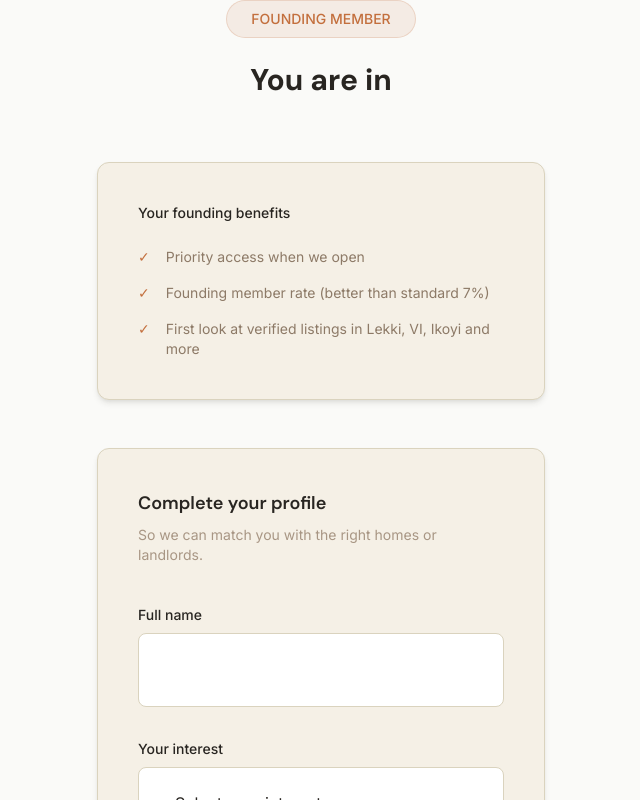
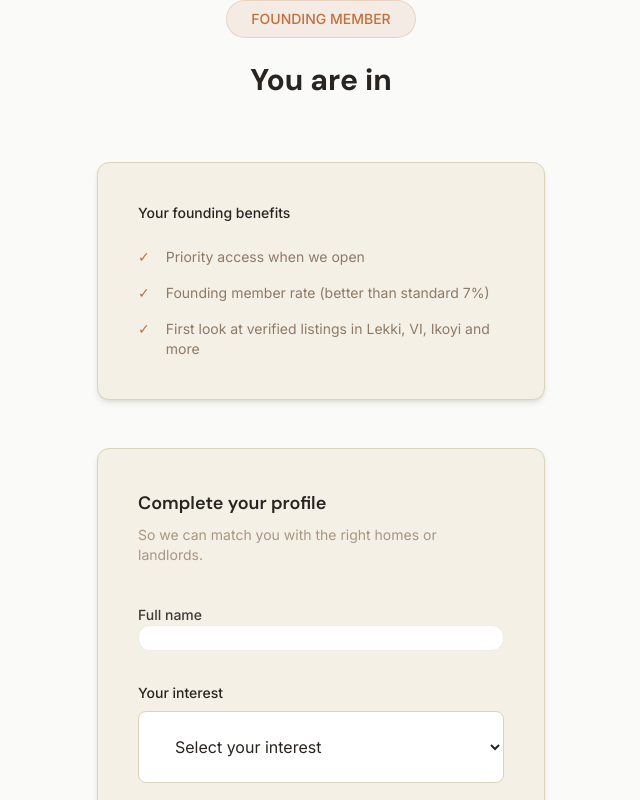
Before and after one commit to FADAREC/ShelterPoint-NG, a Next.js app: page /welcome in a window 1280 px wide. Shown: the top 800 px of the page, without its empty margins (319-959 px from the left). Built offline with nearby package versions, Linux system fonts and the light colour scheme.

Commit message:
design: Apple-like refined input

```diff
--- a/components/ui/Input.tsx
+++ b/components/ui/Input.tsx
@@ -12,9 +12,12 @@ const Input = forwardRef<HTMLInputElement, InputProps>(
     const inputId = id || label?.toLowerCase().replace(/\s+/g, '-');
 
     return (
-      <div className="w-full space-y-1">
+      <div className="w-full space-y-1.5">
         {label && (
-          <label htmlFor={inputId} className="block text-body-small font-medium text-neutral-900">
+          <label
+            htmlFor={inputId}
+            className="block text-sm font-medium text-neutral-800"
+          >
             {label}
           </label>
         )}
@@ -22,26 +25,28 @@ const Input = forwardRef<HTMLInputElement, InputProps>(
           ref={ref}
           id={inputId}
           className={cn(
-            'w-full rounded border bg-white px-4 py-3 text-body-base text-neutral-900',
-            'placeholder:text-neutral-600',
-            'focus:outline-none focus:ring-2 focus:border-transparent',
-            'disabled:bg-neutral-200 disabled:cursor-not-allowed transition-all duration-200',
+            'w-full rounded-xl border bg-white px-4 py-3.5 text-base text-neutral-900',
+            'placeholder:text-neutral-400',
+            'focus:outline-none focus:ring-2 focus:ring-neutral-900/10 focus:border-neutral-400',
+            'disabled:bg-neutral-100 disabled:cursor-not-allowed transition-all duration-200',
             error
-              ? 'border-semantic-error focus:ring-semantic-error'
-              : 'border-neutral-400 focus:ring-brand-primary',
+              ? 'border-red-400 focus:ring-red-400/20'
+              : 'border-neutral-200 hover:border-neutral-300',
             className
           )}
           aria-invalid={!!error}
-          aria-describedby={error ? `${inputId}-error` : helperText ? `${inputId}-helper` : undefined}
+          aria-describedby={
+            error ? `${inputId}-error` : helperText ? `${inputId}-helper` : undefined
+          }
           {...props}
         />
         {error && (
-          <p id={`${inputId}-error`} className="text-body-small text-semantic-error" role="alert">
+          <p id={`${inputId}-error`} className="text-sm text-red-600" role="alert">
             {error}
           </p>
         )}
         {helperText && !error && (
-          <p id={`${inputId}-helper`} className="text-body-small text-neutral-700">
+          <p id={`${inputId}-helper`} className="text-sm text-neutral-500">
             {helperText}
           </p>
         )}
```
